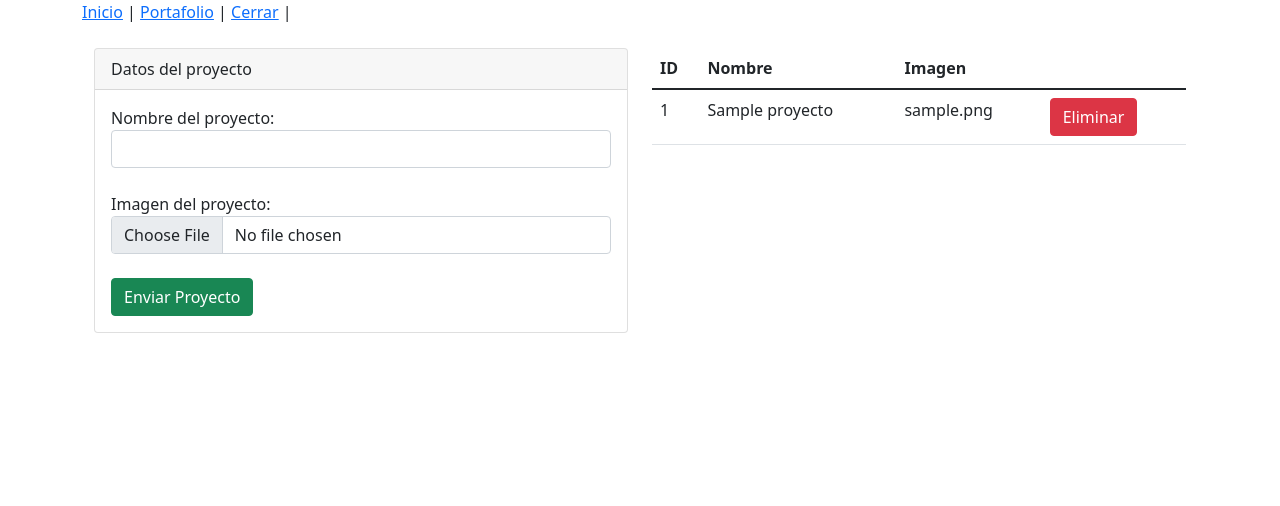
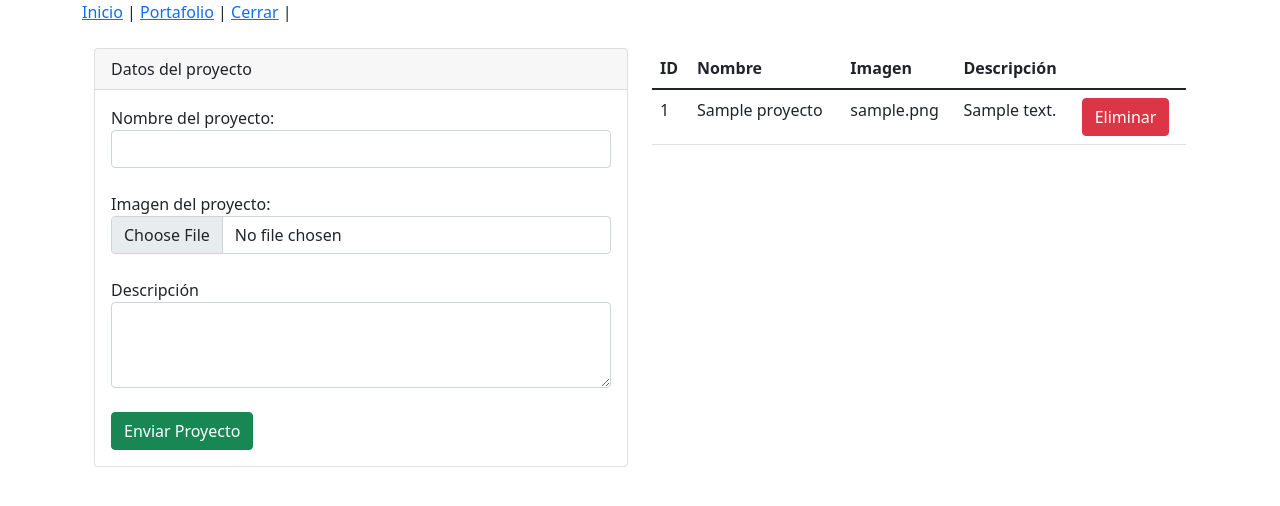
Before and after one commit to JuanSalazar2002/Proyecto-Portafolio, a PHP site: page /portafolio.php in a window 1280 px wide. Shown: the top 506 px of the page. Run offline with PHP 8.4, Linux system fonts and the light colour scheme; the visitor is signed in with stand-in values (Sample User, id 1); tables that the repository leaves empty or names only in its code hold one stand-in row (values such as "Sample post").

Commit message:
Secciones y conexion a la bd 2

```diff
--- a/conexion.php
+++ b/conexion.php
@@ -21,6 +21,8 @@ class conexion{
     }
 
     public function consultar($sql){
+        // como aqui se esperan resultados, estamos guardando cada informacion en
+        // la variable $sentencia
         $sentencia= $this->conexion->prepare($sql);
         $sentencia->execute();
         return $sentencia->fetchAll(); // fecthAll retorna todos los datos
--- a/portafolio.php
+++ b/portafolio.php
@@ -6,8 +6,11 @@
 if ($_POST) {
     # print_r($_POST);
     $nombre= $_POST['nombre'];
+    $descripcion= $_POST['descripcion'];
+    // para obtener el nombre de la imagen
+    $imagen= $_FILES['archivo']['name'];
     $objConexion = new conexion();
-    $sql = "INSERT INTO `proyectos` (`id`, `nombre`, `imagen`, `descripcion`) VALUES (NULL, '$nombre', 'fernando.png', 'Prueba 1');";
+    $sql = "INSERT INTO `proyectos` (`id`, `nombre`, `imagen`, `descripcion`) VALUES (NULL, '$nombre', '$imagen', '$descripcion');";
     $objConexion->ejecutar($sql);
 }
 if ($_GET) {
@@ -37,6 +40,9 @@ $proyectos= $objConexion->consultar("SELECT * FROM proyectos");
                         <br>
                         Imagen del proyecto: <input class="form-control" type="file" name="archivo" id="">
                         <br>
+                        Descripción
+                        <textarea class="form-control" name="descripcion" rows="3" ></textarea>
+                        <br>
                         <input class="btn btn-success" type="submit" value="Enviar Proyecto">
                     </form>
 
@@ -51,6 +57,7 @@ $proyectos= $objConexion->consultar("SELECT * FROM proyectos");
                             <th scope="col">ID</th>
                             <th scope="col">Nombre</th>
                             <th scope="col">Imagen</th>
+                            <th scope="col">Descripción</th>
                         </tr>
                     </thead>
                     <tbody>
@@ -59,6 +66,7 @@ $proyectos= $objConexion->consultar("SELECT * FROM proyectos");
                             <td> <?php echo $proyecto['id']; ?> </td>
                             <td> <?php echo $proyecto['nombre']; ?> </td>
                             <td> <?php echo $proyecto['imagen']; ?> </td>
+                            <td> <?php echo $proyecto['descripcion']; ?> </td>
                             <td> <a href="?borrar=<?php echo $proyecto['id']; ?>" class="btn btn-danger">Eliminar</a></td>
                         </tr>
                         <?php } ?>
```
